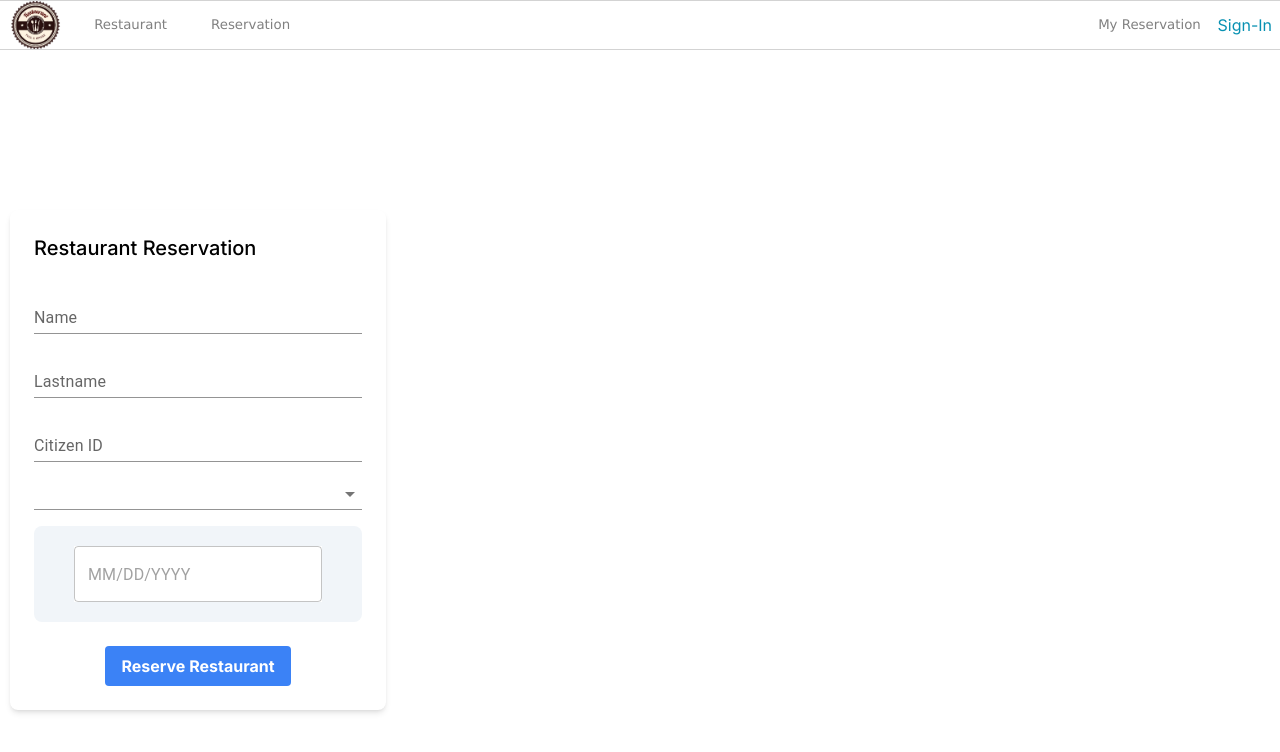
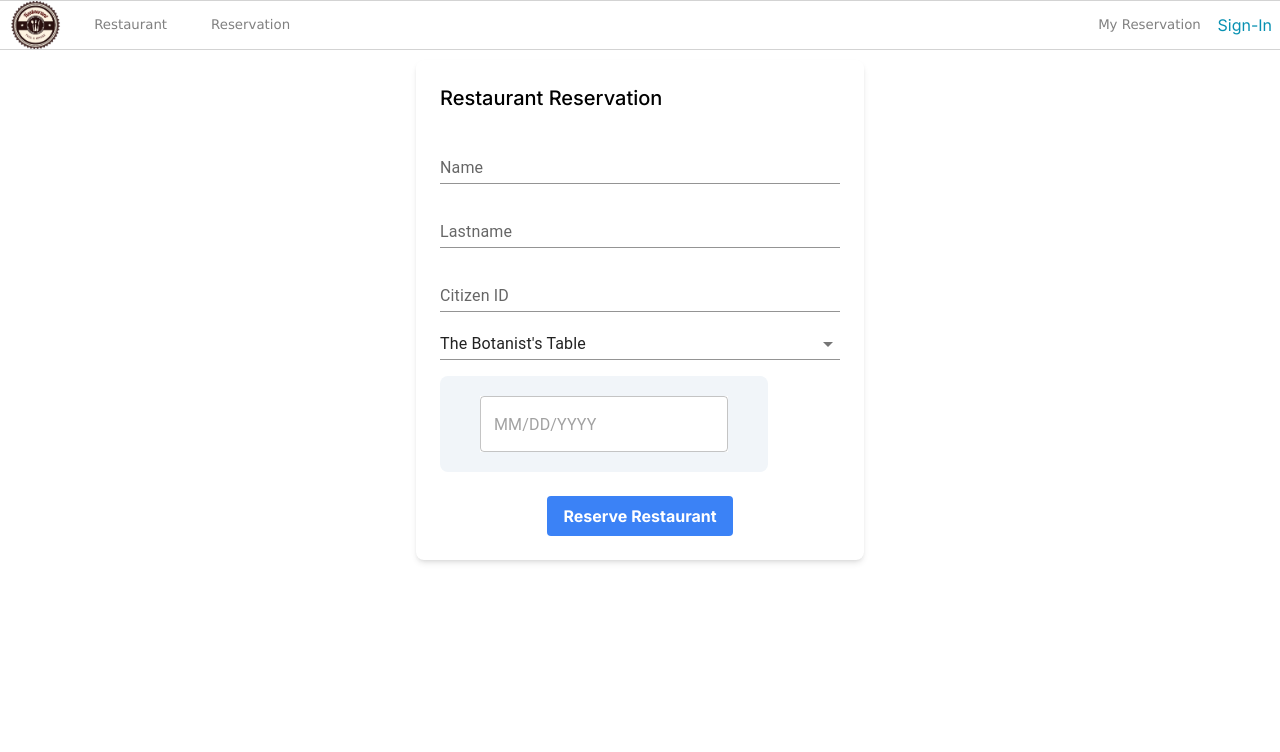
Before and after one commit to 2110503TACEDT66/swdevprac2-project-bp, a Next.js app: page /reservation in a window 1280 px wide. Shown: the top 752 px of the page. Built offline with nearby package versions, Linux system fonts and the light colour scheme; no server answers.

Commit message:
Update reservation page and banner styles

```diff
--- a/src/app/reservation/page.tsx
+++ b/src/app/reservation/page.tsx
@@ -15,7 +15,7 @@ export default function Reservation() {
   const [name, setName] = useState<string>("");
   const [lastName, setLastName] = useState<string>("");
   const [citizenId, setCitizenId] = useState<string>("");
-  const [restaurant, setRestaurant] = useState<string>("Chula");
+  const [restaurant, setRestaurant] = useState<string>("Botanist");
   const [reserveDate, setReserveDate] = useState<Dayjs | null>(null);
 
   const makeReservation = () => {
@@ -32,7 +32,7 @@ export default function Reservation() {
   };
 
   return (
-    <main className="flex justify-center items-center min-h-screen">
+    <main className="justify-center items-center min-h-screen">
       <div className="max-w-md mx-auto p-6 bg-white rounded-lg shadow-md">
         <div className="text-xl font-medium mb-6">Restaurant Reservation</div>
 
--- a/src/app/reservation/reservation.module.css
+++ b/src/app/reservation/reservation.module.css
@@ -1,5 +1,4 @@
 .sectionlayout {
-    display: flex;
     flex-direction: row;
     padding: 10px;
 }
--- a/src/components/Banner.tsx
+++ b/src/components/Banner.tsx
@@ -29,8 +29,8 @@ export default function Banner() {
           Welcome back! {session.user?.name}
         </div>
       ) : null}
-      <div className={styles.bannerText}>
-        <h1 className="text-4xl font-medium">Restaurant Reservation</h1>
+      <div className={styles.bannerText} >
+        <h1 className="text-4xl font-medium mix-blend-difference" >Restaurant Reservation</h1>
         <h3 className="text-xl font-serif">
           Discover the culinary delights of our restaurant with a reservation,
           where every dish tells a story of flavor and tradition.
--- a/src/components/banner.module.css
+++ b/src/components/banner.module.css
@@ -12,5 +12,4 @@
     top: 100px;
     z-index: 20;
     text-align: center;
-    mix-blend-mode: normal;
 }
```
